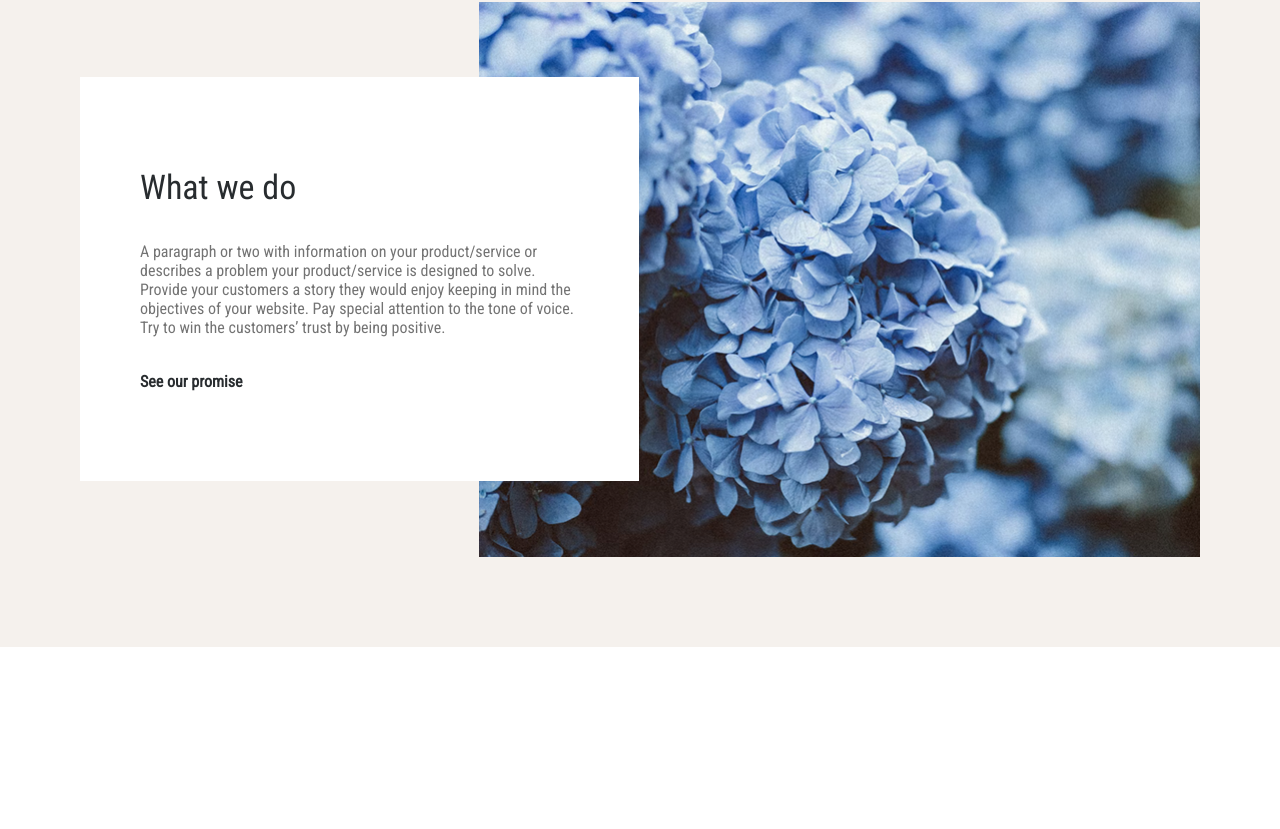
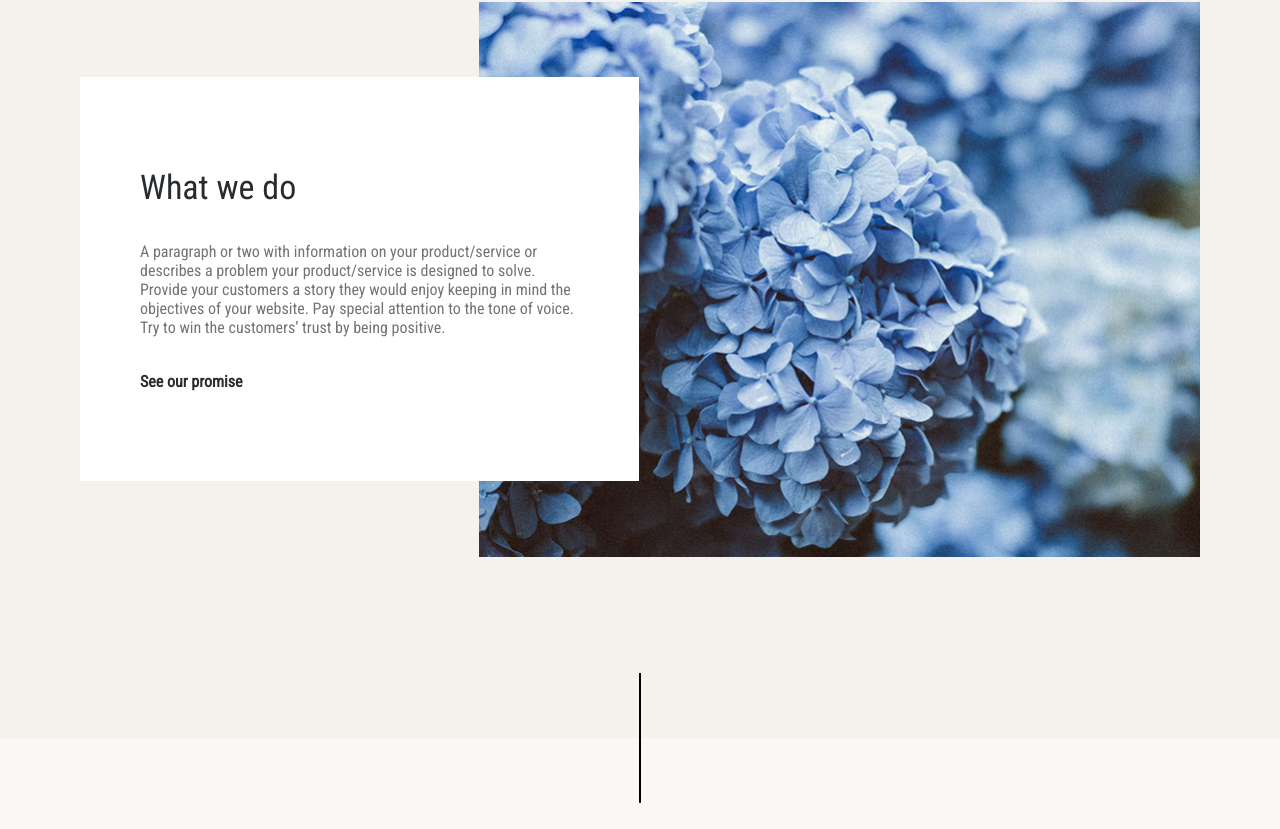
Before and after one commit to MrTiZel/flowers-store.com, a plain HTML site: page index.html in a window 1280 px wide. Shown: the part 5199-6028 px from the top of the page. Before the commit the page ends 5846 px from the top, so only its background shows below. Drawn offline with Linux system fonts and the light colour scheme.

Commit message:
1.0.8
добавил разделитель

```diff
--- a/css/with_you.css
+++ b/css/with_you.css
@@ -0,0 +1,15 @@
+.separator2 {
+    background: url(/img/bg_wb2.png) repeat-x left;
+    height: 182px;
+    display: flex;
+    flex-direction: row;
+    justify-content: center;
+    align-items: center;
+
+}
+
+.separator__palka2 {
+    display: block;
+    border-left: 2px solid #000;
+    height: 182px;
+}
--- a/index.html
+++ b/index.html
@@ -210,6 +210,7 @@
             </div>
         </div>
     </div>
+    <div class="separator2"><i class="separator__palka"></i></div>
 </body>
 
 </html>
```
Also changed, not shown: img/bg_wb2.png (added).
